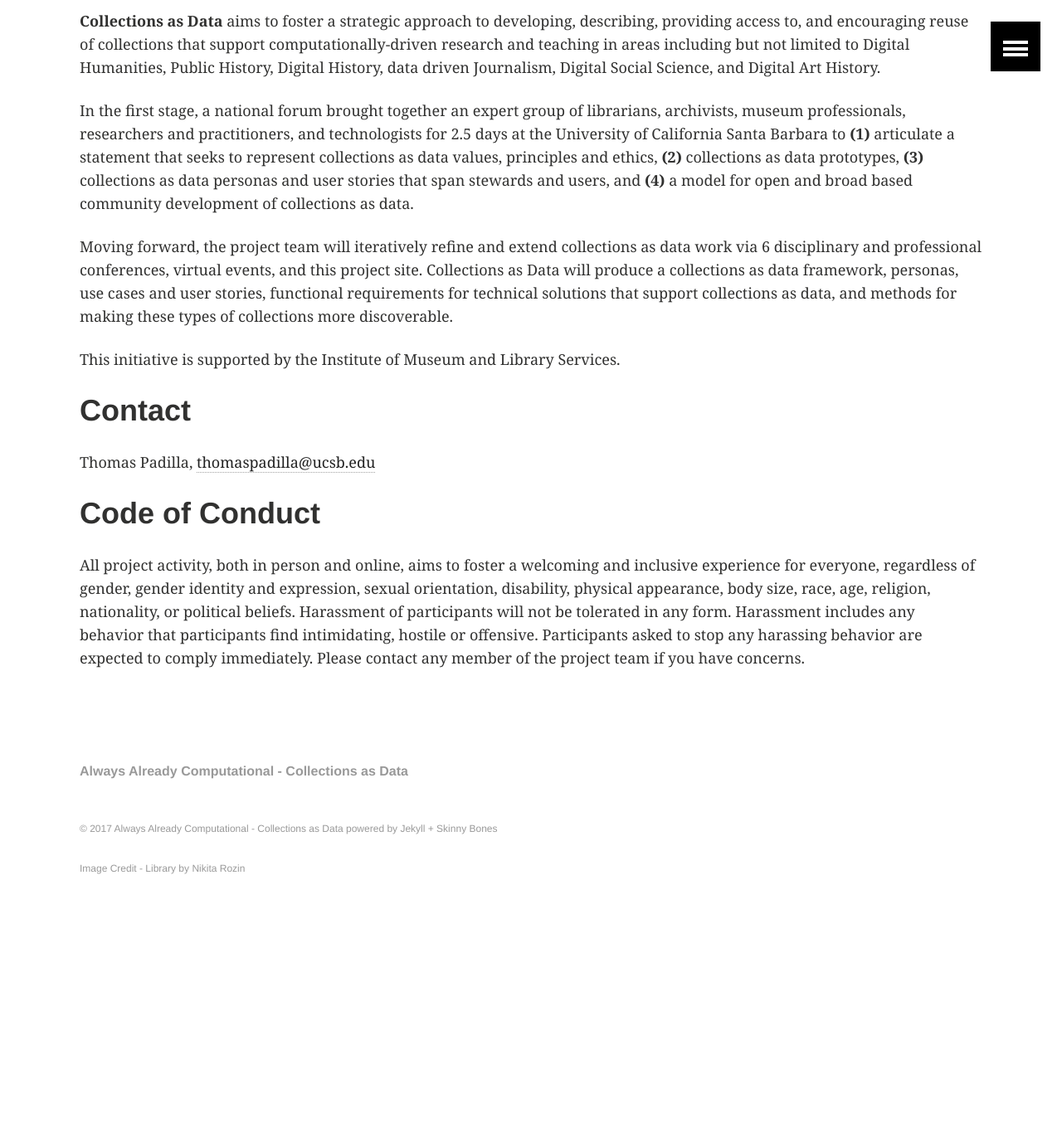
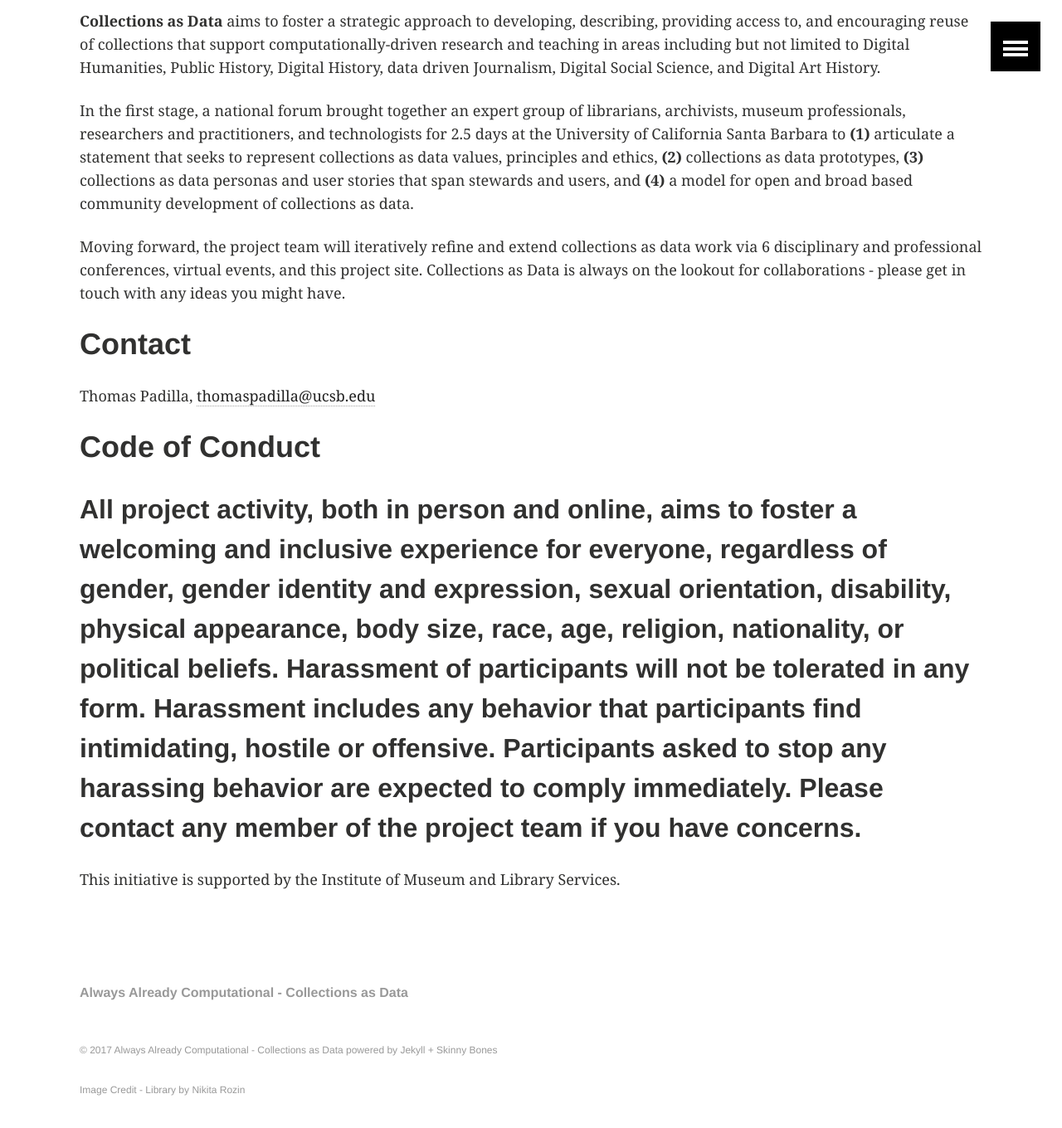
Before and after one commit to collectionsasdata/collectionsasdata.github.io, a Jekyll site: the page built from index.md, in a window 1280 px wide and 1400 px high, scrolled down 487 px. Shown: the top 1360 px of the window at 83% size. Built offline with Jekyll 4.4.1, drawn with Linux system fonts in a browser that asks for light colours; before the commit the page ends 1620 px from its top, so only the background shows below that.

Commit message:
Update index.md

```diff
--- a/index.md
+++ b/index.md
@@ -9,9 +9,7 @@ title:  "Always Already Computational"
 
 In the first stage, a national forum brought together an expert group of librarians, archivists, museum professionals, researchers and practitioners, and technologists for 2.5 days at the University of California Santa Barbara to **(1)** articulate a statement that seeks to represent collections as data values, principles and ethics, **(2)** collections as data prototypes, **(3)** collections as data personas and user stories that span stewards and users, and **(4)** a model for open and broad based community development of collections as data.
 
-Moving forward, the project team will iteratively refine and extend collections as data work via 6 disciplinary and professional conferences, virtual events, and this project site. Collections as Data will produce a collections as data framework, personas, use cases and user stories, functional requirements for technical solutions that support collections as data, and methods for making these types of collections more discoverable.
-
-This initiative is supported by the Institute of Museum and Library Services.
+Moving forward, the project team will iteratively refine and extend collections as data work via 6 disciplinary and professional conferences, virtual events, and this project site. Collections as Data is always on the lookout for collaborations - please get in touch with any ideas you might have.
 
 # Contact
 
@@ -20,3 +18,5 @@ Thomas Padilla, <thomaspadilla@ucsb.edu>
 # Code of Conduct
 
 All project activity, both in person and online, aims to foster a welcoming and inclusive experience for everyone, regardless of gender, gender identity and expression, sexual orientation, disability, physical appearance, body size, race, age, religion, nationality, or political beliefs. Harassment of participants will not be tolerated in any form. Harassment includes any behavior that participants find intimidating, hostile or offensive. Participants asked to stop any harassing behavior are expected to comply immediately. Please contact any member of the project team if you have concerns.
+---
+This initiative is supported by the Institute of Museum and Library Services.
```
